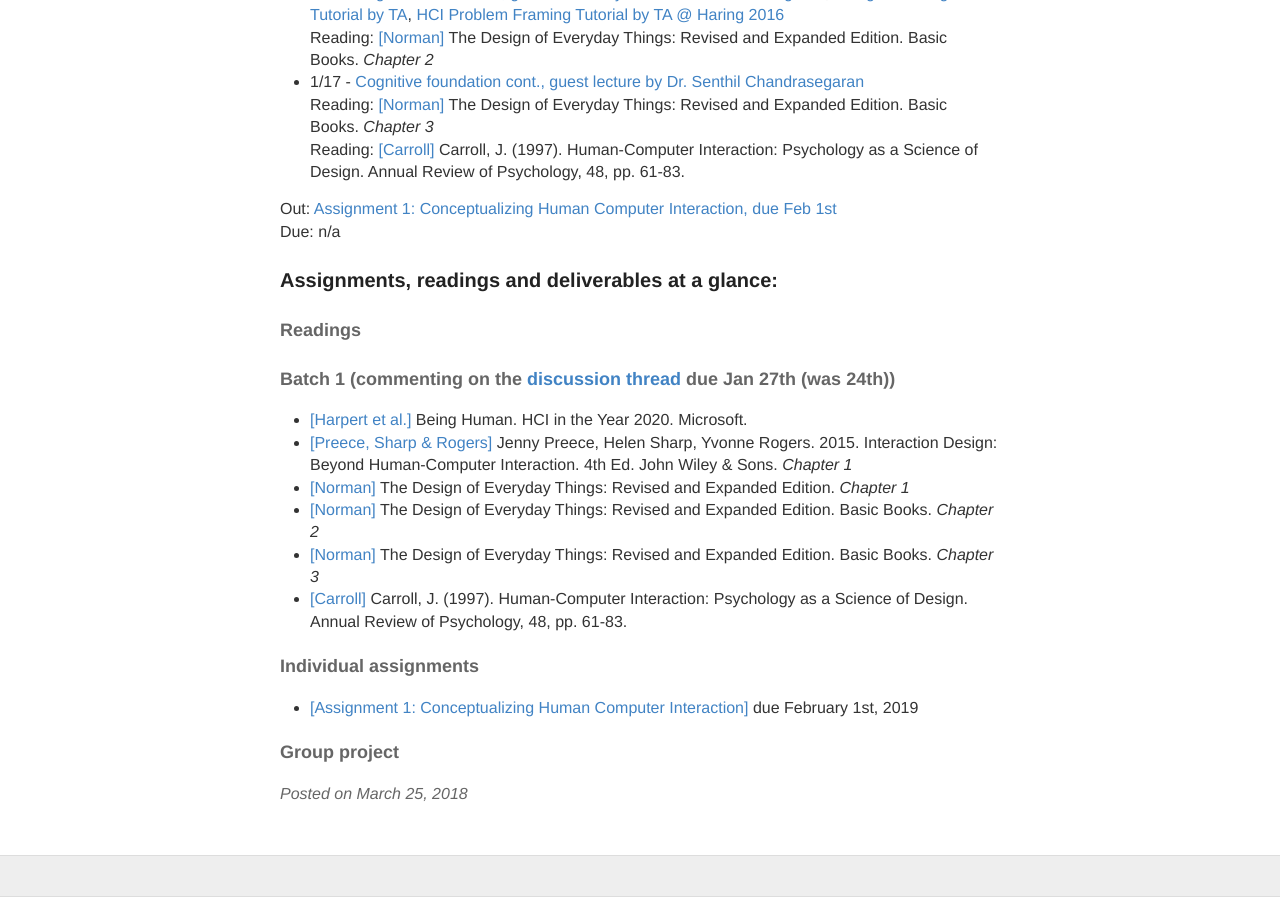
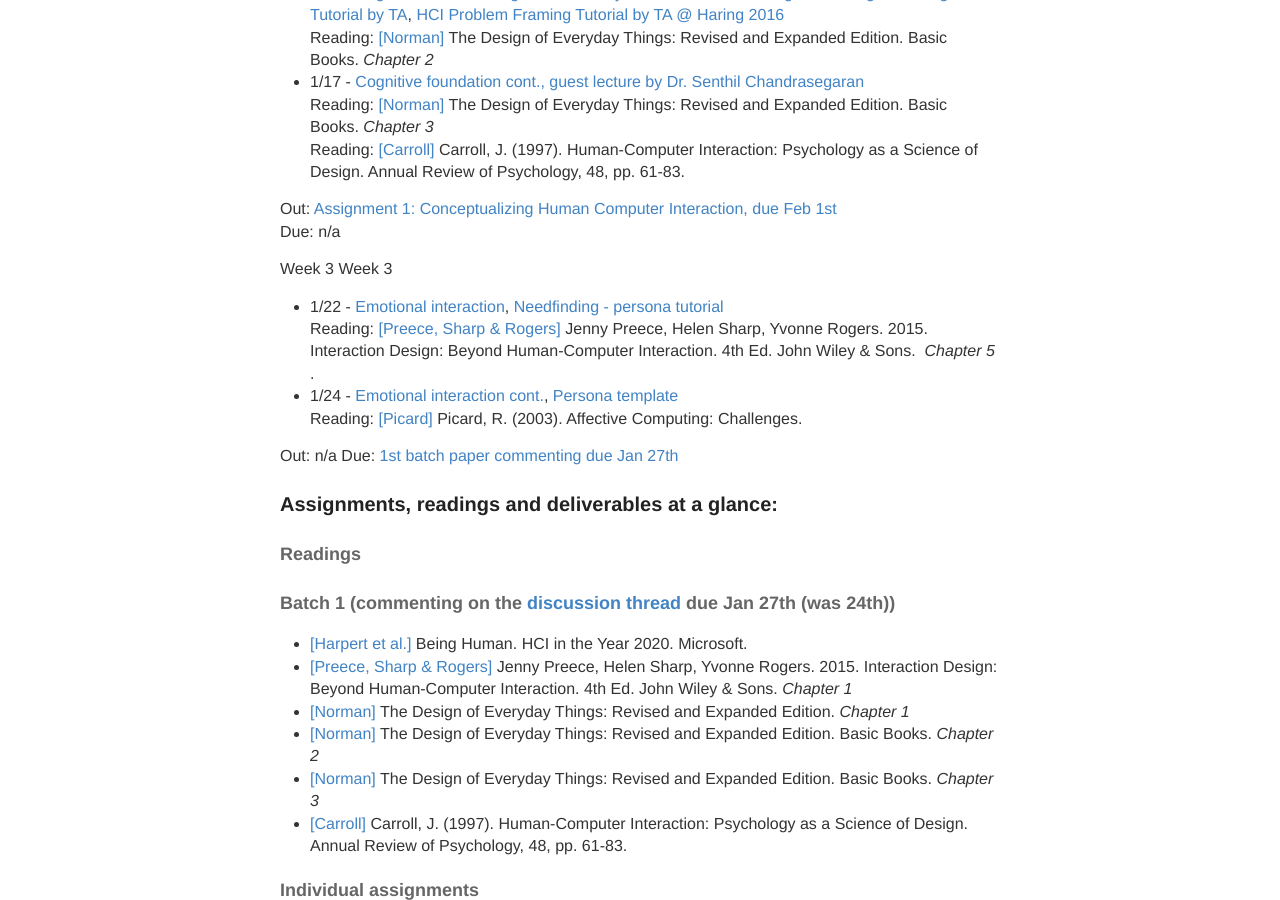
Before and after one commit to hciwang/hciwang.github.io, a Jekyll site: the page built from _posts/2018-3-25-lectures.md, in a window 1280 px wide and 900 px high, scrolled down 686 px. Built offline with Jekyll 4.4.1, drawn with Linux system fonts in a browser that asks for light colours.

Commit message:
Update 2018-3-25-lectures.md

```diff
--- a/_posts/2018-3-25-lectures.md
+++ b/_posts/2018-3-25-lectures.md
@@ -27,6 +27,16 @@
 Out: [Assignment 1: Conceptualizing Human Computer Interaction, due Feb 1st](https://canvas.ucdavis.edu/courses/293005/assignments/286899)
 Due: n/a
 
+Week 3
+Week 3
+- 1/22 - [Emotional interaction](), [Needfinding - persona tutorial]()
+Reading: [[Preece, Sharp & Rogers]](http://www.id-book.com/) Jenny Preece, Helen Sharp, Yvonne Rogers. 2015. Interaction Design: Beyond Human-Computer Interaction. 4th Ed. John Wiley & Sons.  *Chapter 5* .
+- 1/24 - [Emotional interaction cont.](), [Persona template](https://asinthecity.com/2011/05/13/explaining-personas-used-in-ux-design-%E2%80%93-part-2/)
+Reading: [[Picard]](https://affect.media.mit.edu/pdfs/03.picard.pdf) Picard, R. (2003). Affective Computing: Challenges.
+
+Out: n/a
+Due: [1st batch paper commenting due Jan 27th](https://canvas.ucdavis.edu/courses/293005/discussion_topics/259373)
+
 
 
 
```
